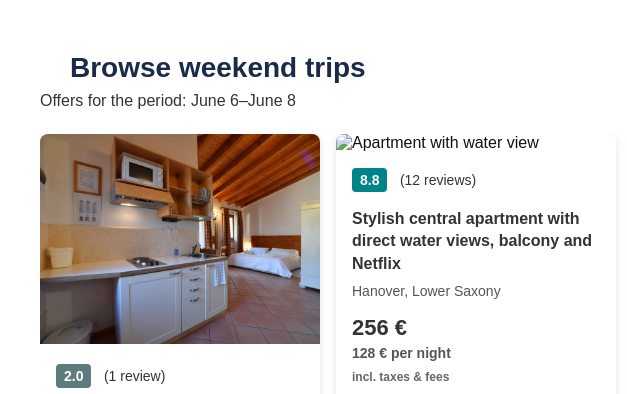
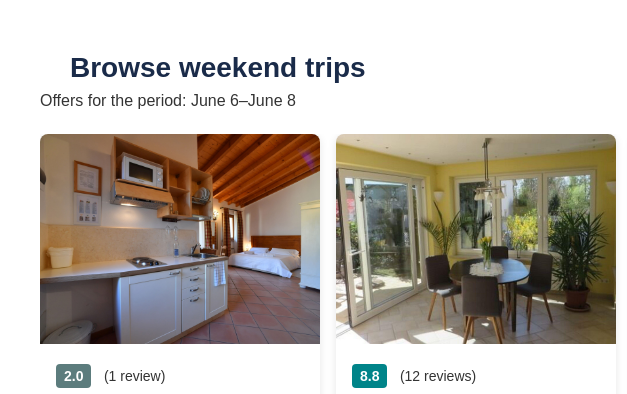
Before and after one commit to felicien3/felicien_web, a plain HTML site: page index.html in a window 1280 px wide. Shown: the part 1140-1534 px from the top of the page, 0-627 px from the left. Drawn offline with Linux system fonts and the light colour scheme.

Commit message:
I correct image

```diff
--- a/index.html
+++ b/index.html
@@ -150,7 +150,7 @@
                 </div>
 
                 <div class="weekend-card">
-                    <img src="/images/b1ca3c52.jpeg" alt="Apartment with water view" class="weekend-image">
+                    <img src="/images/b7.jpeg" alt="Apartment with water view" class="weekend-image">
                     <div class="weekend-info">
                         <div class="rating good">8.8</div>
                         <span class="reviews">(12 reviews)</span>
```
